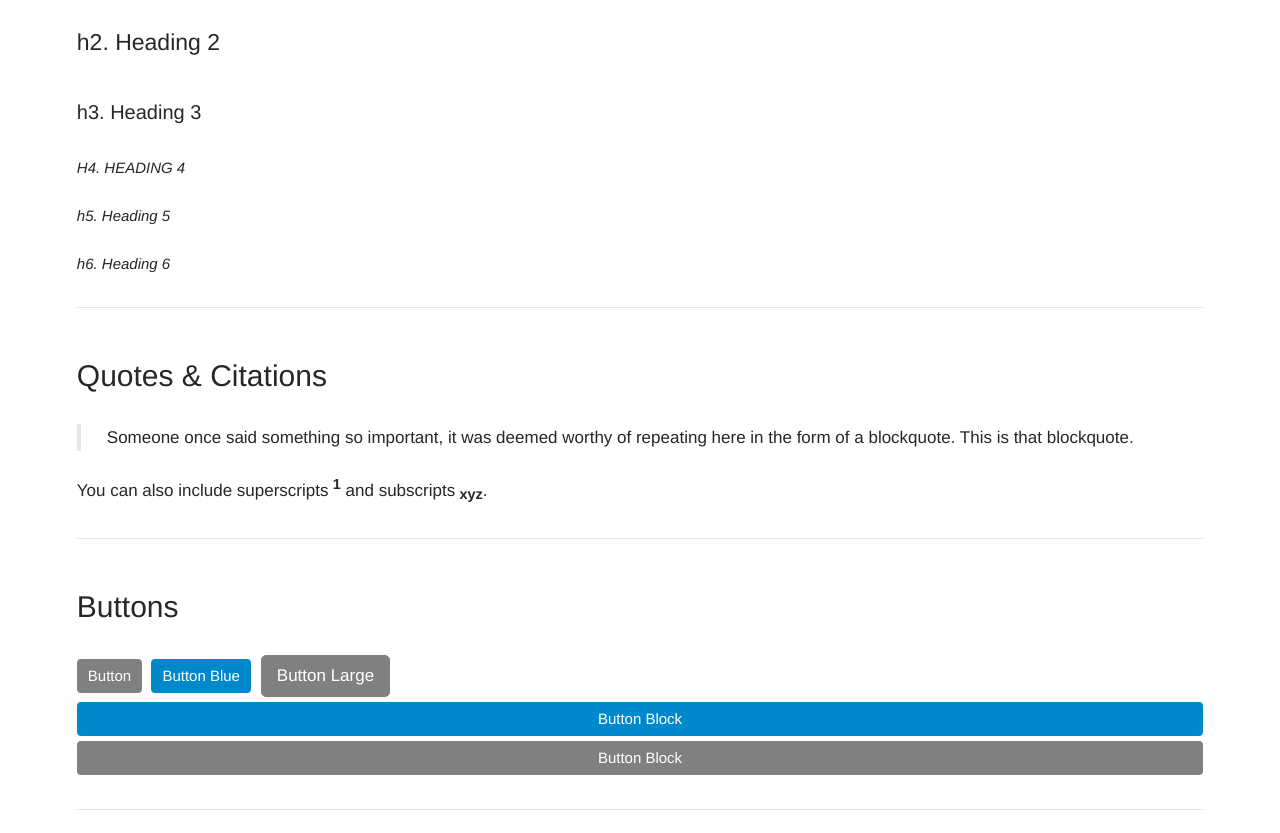
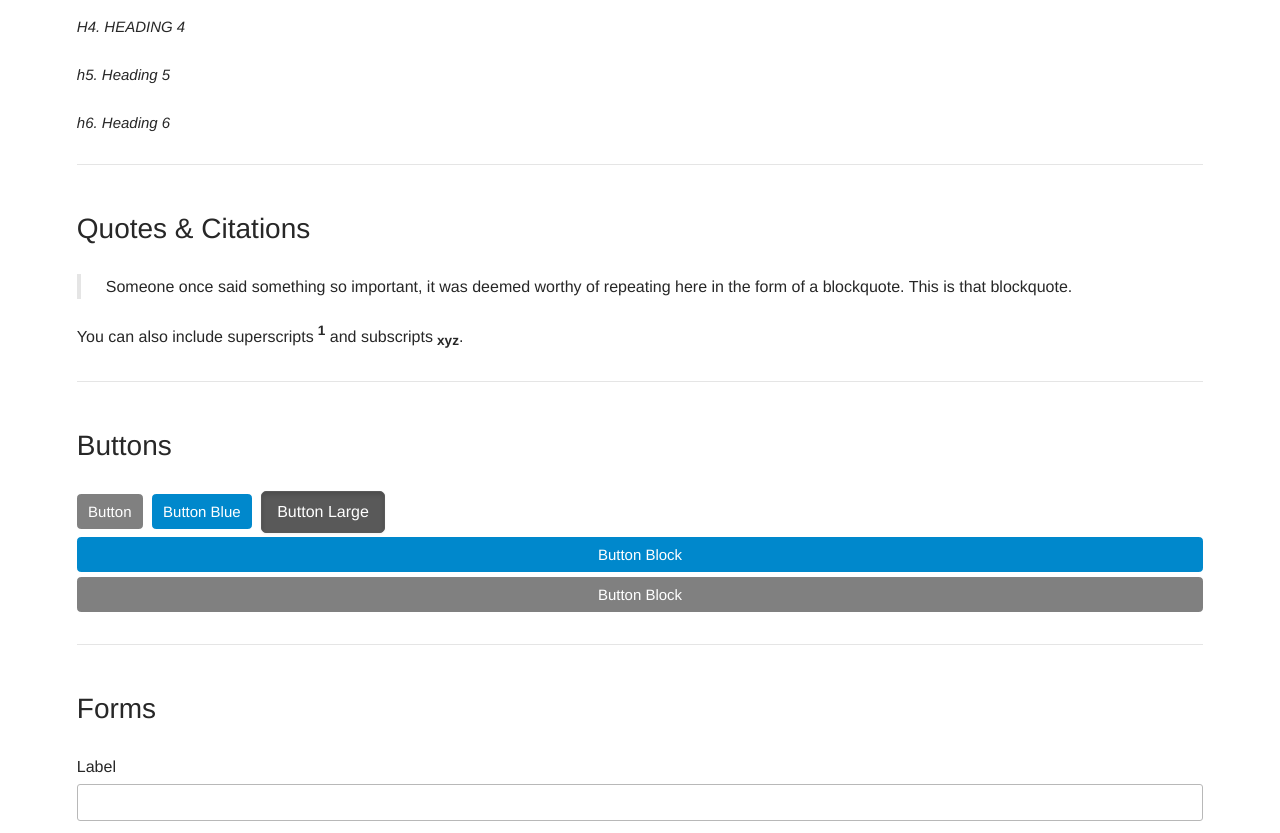
Before and after one commit to cferdinandi/kraken, a plain HTML site: page index.html in a window 1280 px wide. Shown: the part 1567-2400 px from the top of the page. Drawn offline with Linux system fonts and the light colour scheme.

Commit message:
Updated typographic scale around 16px base
https://github.com/cferdinandi/kraken/issues/10

```diff
--- a/index.html
+++ b/index.html
@@ -187,7 +187,7 @@
 			<p>
 				<button class="btn">Button</button>
 				<button class="btn btn-blue">Button Blue</button>
-				<button class="btn btn-large">Button Large</button>
+				<button class="btn btn-large active">Button Large</button>
 
 				<button class="btn btn-blue btn-block">Button Block</button>
 				<button class="btn btn-block">Button Block</button>
--- a/kraken.css
+++ b/kraken.css
@@ -1,6 +1,6 @@
 /* =============================================================
 
-	Kraken v2.6
+	Kraken v3.0
 	A lightweight front-end boilerplate by Chris Ferdinandi.
 	http://gomakethings.com
 
@@ -24,8 +24,11 @@
 
 
 	# Typographic Scale
-	(For math purposes. Actual font sizes in ems.)
-	4px, 5px, 8px, 10px, 11px, 14px, 15px, 17px (base), 20px, 23px, 26px, 30px, 34px, 51px, 68px, 85px, 102px
+	line height: 1.5625 (alt 1.5)
+	px:  4,   5,     8,  9,     11,    12,  13,    15,   16, 19,     21,     24,  28,   32, 48, 64, 80, 96
+	em: .25, .3125, .5, .5625, .6875, .75, .8125, .9375, 1,  1.1875, 1.3125, 1.5, 1.75, 2,  3,  4,  5,  6
+
+	1px cheat: .0725em
 
  * ============================================================= */
 
@@ -125,8 +128,8 @@ img {
 a:focus,
 button:focus {
 	outline: thin dotted;
-	outline: .294117647em auto -webkit-focus-ring-color;
-	outline-offset: -.142857143em;
+	outline: .3125em auto -webkit-focus-ring-color;
+	outline-offset: -.15625em;
 }
 
 /*  Improve readability when focused and also mouse hovered in all browsers. */
@@ -277,19 +280,19 @@ a:active {
 
 body {
 	font-family: "Helvetica Neue", Arial, sans-serif;
-	font-size: 106.25%;
-	line-height: 1.470588235;
+	font-size: 100%;
+	line-height: 1.5;
 	color: #272727;
 	background: #ffffff;
 }
 
 p {
-	margin-bottom: 1.529411765em;
+	margin-bottom: 1.5625em;
 }
 
 @media (min-width: 40em) {
 	body {
-		line-height: 1.588235294;
+		line-height: 1.5625;
 	}
 }
 
@@ -298,18 +301,17 @@ p {
  *  For smaller and larger text */
 
 .text-small {
-	font-size: .882352941em;
-	line-height: 1.533333333;
+	font-size: .9375em;
 }
 
 .text-tall {
-	font-size: 1.166666667em;
+	font-size: 1.1875em;
 	line-height: 1.4;
 }
 
 @media (min-width: 40em) {
 	.text-tall {
-		font-size: 1.352941176em;
+		font-size: 1.3125em;
 	}
 }
 
@@ -357,7 +359,7 @@ a:hover img {
 ul,
 ol,
 dl {
-	margin-bottom: 1.529411765em;
+	margin-bottom: 1.5625em;
 	margin-left: 2em;
 }
 
@@ -407,23 +409,23 @@ h1, h2, h3, h4, h5, h6 {
 
 h1,
 .h1 {
-	font-size: 1.529411765em;
+	font-size: 1.5em;
 	padding-top: .5em;
 }
 
 h2,
 .h2 {
-	font-size: 1.352941176em;
+	font-size: 1.3125em;
 }
 
 h3,
 .h3 {
-	font-size: 1.176470588em;
+	font-size: 1.1875em;
 }
 
 h4, h5, h6,
 .h4, .h5, .h6 {
-	font-size: .882352941em;
+	font-size: .9375em;
 	font-style: italic;
 }
 
@@ -435,7 +437,7 @@ h4,
 @media (min-width: 40em) {
 	h1,
 	.h1 {
-		font-size: 1.764705882em;
+		font-size: 1.75em;
 	}
 }
 
@@ -446,8 +448,8 @@ h4,
 hr {
 	margin: 2em auto;
 	border: 0;
-	border-top: .071428571em solid #e5e5e5;
-	border-bottom: .071428571em solid #ffffff;
+	border-top: .0725em solid #e5e5e5;
+	border-bottom: .0725em solid #ffffff;
 }
 
 /*  Bold */
@@ -492,10 +494,10 @@ sub {
 
 /*  Blockquotes */
 blockquote {
-	border-left: .235294118em solid #e5e5e5;
-	margin-bottom:1.529411765em;
-	padding-left: 1.529411765em;
-	padding-right: 1.529411765em;
+	border-left: .25em solid #e5e5e5;
+	margin-bottom: 1.5625em;
+	padding-left: 1.5625em;
+	padding-right: 1.5625em;
 }
 
 blockquote, q {
@@ -522,22 +524,22 @@ q:after {
 code,
 pre {
 	font-family: Menlo, Monaco, "Courier New", monospace;
-	font-size: .823529412em;
-	border-radius: .071428571em;
+	font-size: .8125em;
+	border-radius: .0725em;
 }
 
 code {
 	color: #d14;
 	background-color: #f7f7f9;
-	padding: .235294118em;
+	padding: .25em;
 }
 
 pre {
 	display: block;
-	margin-bottom: 1.529411765em;
-	line-height: 1.538461538em;
+	margin-bottom: 1.5625em;
+	line-height: 1.5em;
 	background-color: #f5f5f5;
-	padding: .823529412em;
+	padding: .8125em;
 	-moz-tab-size: 4;
 	  -o-tab-size: 4;
 		 tab-size: 4;
@@ -564,25 +566,27 @@ pre code {
 
 .btn {
 	display: inline-block;
-	font-size: .882352941em;
-	padding: .4em .666666667em;
-	line-height: 1.333333333;
+	font-size: .9375em;
+	padding: .5em .6875em;
+	line-height: 1.2;
 	font-weight: normal;
 	background-color: #808080;
-	border: .071428571em solid #808080;
-	border-radius: .235294118em;
+	border: .0725em solid #808080;
+	border-radius: .25em;
 	margin-left: .3em;
 	margin-bottom: .3em;
 }
 
 .btn,
 .btn:hover,
-a .btn:hover {
+a .btn:hover,
+.btn.active {
 	color: #ffffff;
 }
 
 .btn:hover,
-a .btn:hover {
+a .btn:hover,
+.btn.active {
 	background-color: #595959;
 	border-color: #595959;
 	text-decoration: none;
@@ -594,22 +598,24 @@ a .btn:hover {
 }
 
 .btn-blue:hover,
-a .btn-blue:hover {
+a .btn-blue:hover,
+.btn-blue.active {
 	background-color: #005580;
 	border-color: #005580;
 }
 
-.btn:active {
-	-webkit-box-shadow: inset 0 .142857143em .235294118em rgba(0, 0, 0, 0.15), 0 .071428571em .142857143em rgba(0, 0, 0, 0.05);
-			box-shadow: inset 0 .142857143em .235294118em rgba(0, 0, 0, 0.15), 0 .071428571em .142857143em rgba(0, 0, 0, 0.05);
+.btn:active,
+.btn.active {
+	-webkit-box-shadow: inset 0 .15625em .25em rgba(0, 0, 0, 0.15), 0 .0725em .15625em rgba(0, 0, 0, 0.05);
+			box-shadow: inset 0 .156253em .25em rgba(0, 0, 0, 0.15), 0 .0725em .15625em rgba(0, 0, 0, 0.05);
 	outline: 0;
 }
 
 .btn-large {
-	padding: .588235294em .882352941em;
+	padding: .6875em .9375em;
 	font-size: 1em;
 	line-height: normal;
-	border-radius: .294117647em;
+	border-radius: .3125em;
 }
 
 .btn-block,
@@ -630,14 +636,16 @@ input[type="button"].btn-block {
 	margin-top: .333333333em;
 }
 
-button, .btn {
+button,
+.btn {
 	cursor: pointer;
 	text-align: center;
 	vertical-align: middle;
 	-webkit-appearance: none;
 }
 
-.btn:first-child, input.btn {
+.btn:first-child,
+input.btn {
 	margin-left: 0;
 }
 
@@ -652,7 +660,7 @@ button, .btn {
 
 form,
 fieldset {
-	margin-bottom: 1.529411765em;
+	margin-bottom: 1.5625em;
 }
 
 legend,
@@ -660,7 +668,7 @@ label {
 	display: block;
 	font-weight: normal;
 	padding: 0;
-	margin-bottom: .294117647em;
+	margin-bottom: .3125em;
 }
 
 input,
@@ -669,12 +677,12 @@ select {
 	display: block;
 	width: 100%;
 	font: inherit;
-	line-height: 1.470588235;
+	line-height: 1.5;
 	color: #555555;
-	margin-bottom: 1.176470588em;
-	padding: .294117647em;
-	border: .071428571em solid #b8b8b8;
-	border-radius: .176470588em;
+	margin-bottom: 1.1875em;
+	padding: .3125em;
+	border: .0725em solid #b8b8b8;
+	border-radius: .1875em;
 	-webkit-box-sizing: border-box;
 	   -moz-box-sizing: border-box;
 			box-sizing: border-box;
@@ -682,7 +690,7 @@ select {
 
 form button,
 form .btn {
-	margin-bottom: 1.176470588em;
+	margin-bottom: 1.1875em;
 }
 
 textarea {
@@ -696,15 +704,15 @@ input[type="radio"] {
 	width: auto;
 	height: auto;
 	padding: 0;
-	margin-bottom: .294117647em;
+	margin-bottom: .3125em;
 	cursor: pointer;
 }
 
 input:focus,
 textarea:focus {
 	border-color: rgba(82, 168, 236, 0.8);
-	-webkit-box-shadow: inset 0 .071428571em .071428571em rgba(0, 0, 0, 0.075), 0 0 .470588235em rgba(82, 168, 236, 0.6);
-			box-shadow: inset 0 .071428571em .071428571em rgba(0, 0, 0, 0.075), 0 0 .470588235em rgba(82, 168, 236, 0.6);
+	-webkit-box-shadow: inset 0 .0725em .0725em rgba(0, 0, 0, 0.075), 0 0 .5em rgba(82, 168, 236, 0.6);
+			box-shadow: inset 0 .0725em .0725em rgba(0, 0, 0, 0.075), 0 0 .5em rgba(82, 168, 236, 0.6);
 	outline: 0;
 	outline: thin dotted \9;
 }
@@ -713,7 +721,7 @@ input[type="file"]:focus,
 input[type="checkbox"]:focus,
 select:focus {
 	outline: thin dotted;
-	outline: .294117647em auto -webkit-focus-ring-color;
+	outline: .3125em auto -webkit-focus-ring-color;
 	outline-offset: -.117647059em;
 }
 
@@ -729,13 +737,13 @@ select:focus {
 /*  Condensed Inputs */
 .input-condensed {
 	line-height: 1;
-	padding: .117647059em;
+	padding: .1875em;
 }
 
 
 @media (min-width: 40em) {
 	input, textarea, select {
-		line-height: 1.588235294;
+		line-height: 1.5625;
 	}
 }
 
@@ -847,12 +855,12 @@ select:focus {
 }
 
 .space-bottom-small {
-	margin-bottom: .470588235em;
+	margin-bottom: .5em;
 	padding-bottom: 0;
 }
 
 .space-top {
-	padding-top: .82352941234em;
+	padding-top: .8125em;
 }
 
 
```
